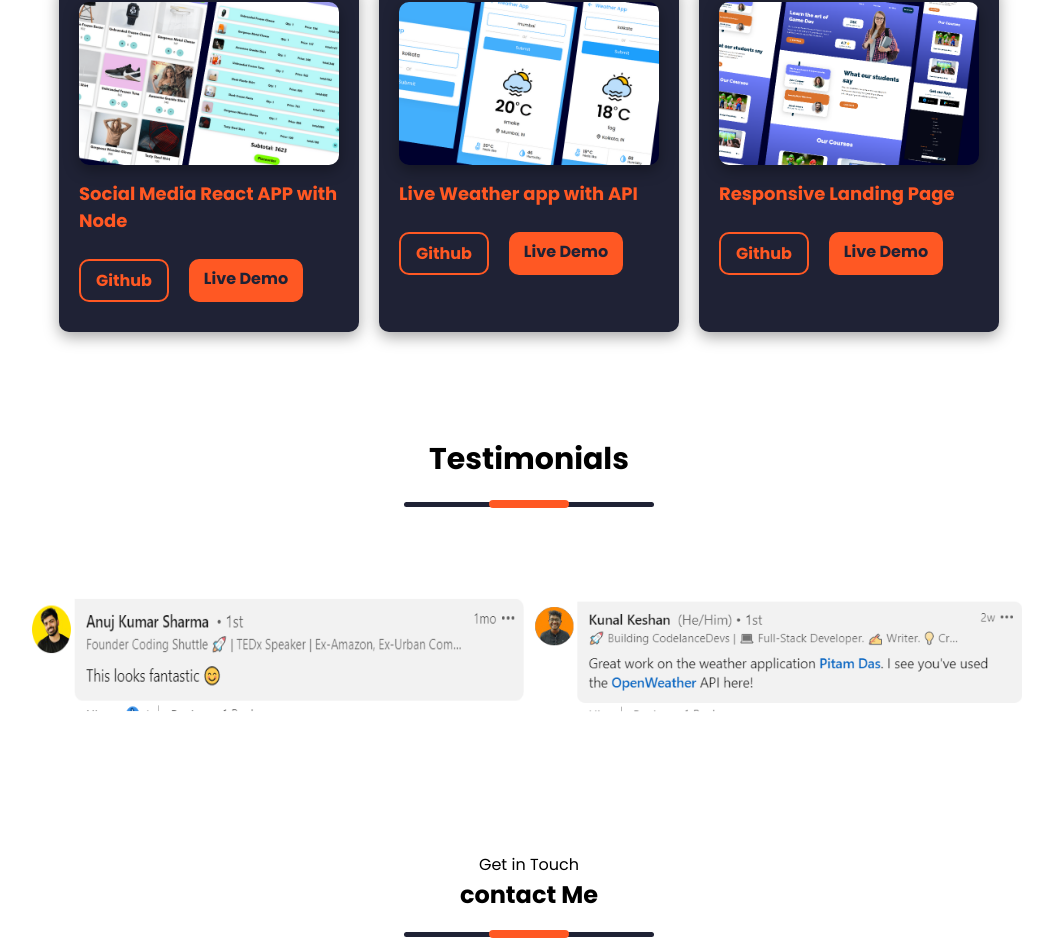
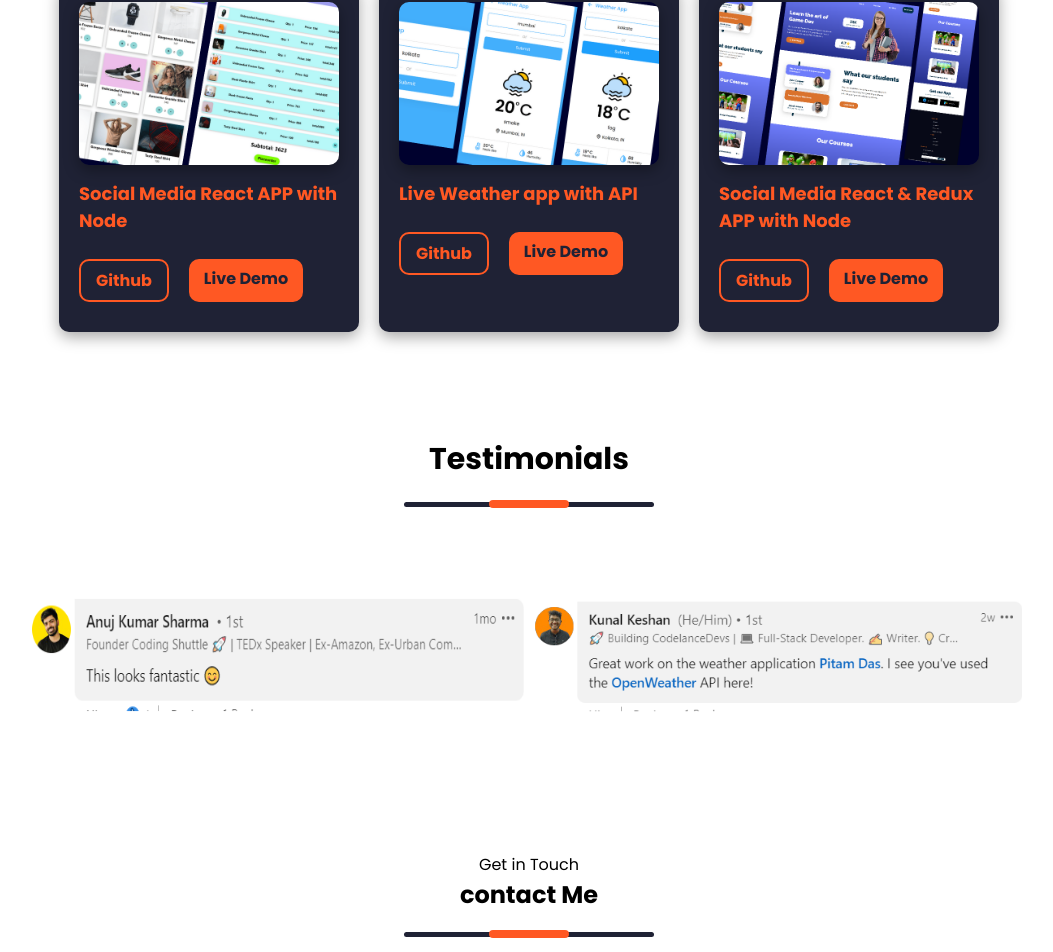
Before and after one commit to SauravBeginner/portFolioMain, a React (Create React App) app: page / in a window 1280 px wide. Shown: the part 2253-3205 px from the top of the page, without its empty margins (111-1164 px from the left). Built offline with nearby package versions, Linux system fonts and the light colour scheme.

Commit message:
first commit

```diff
--- a/src/conponents/Project.js
+++ b/src/conponents/Project.js
@@ -40,7 +40,7 @@ const Project = () => {
         </div>
         <div className="project-box">
           <img src="images\20221225_100706_0000.png" alt="" srcset="" />
-          <p>Responsive Landing Page</p>
+          <p>Social Media React & Redux APP with Node</p>
           <div className="p-button">
             <a
               className="github"
```
